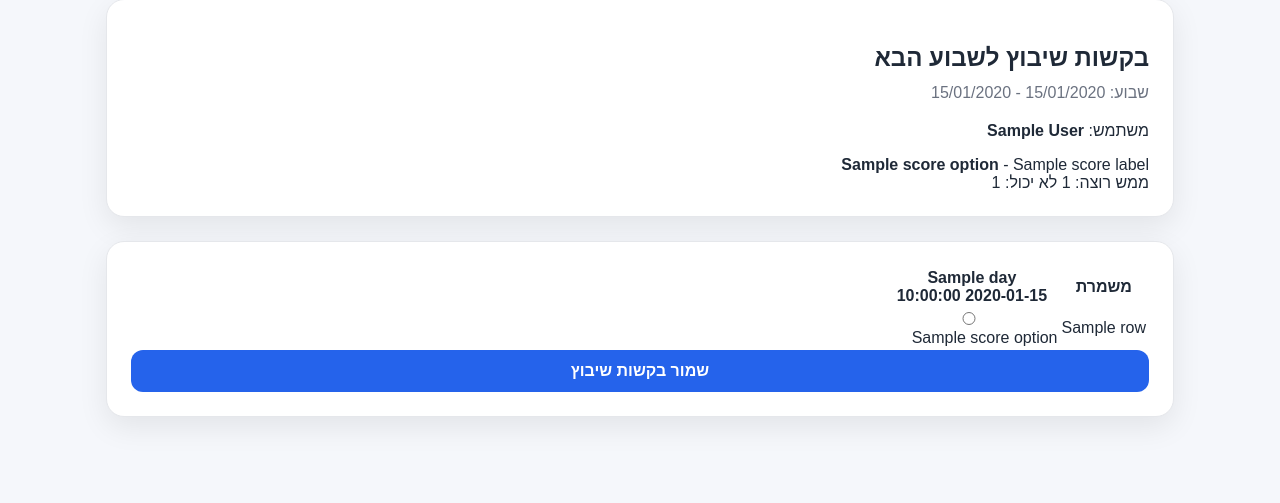
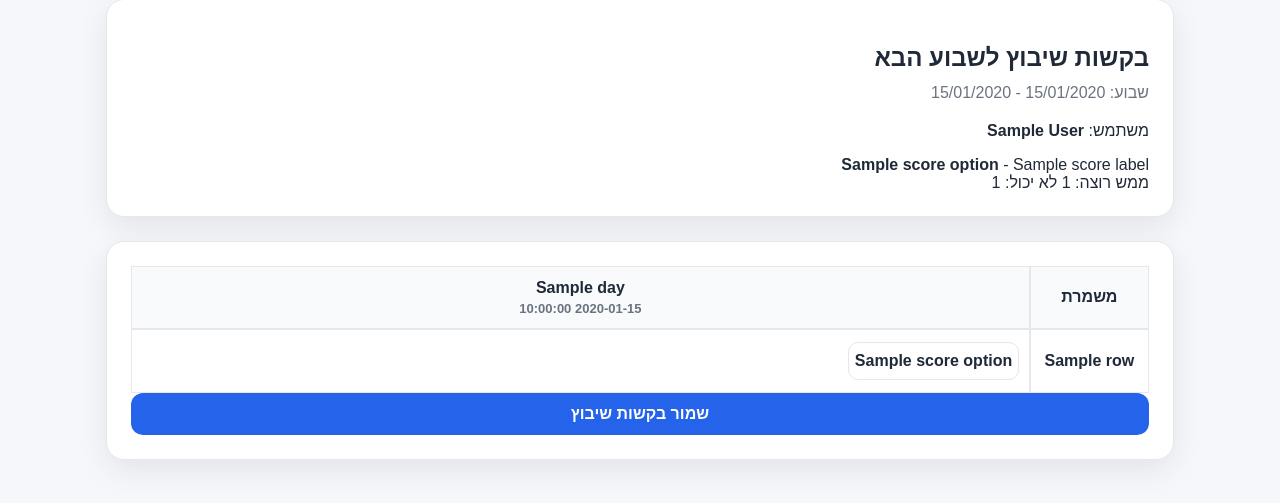
Before and after one commit to haggaikar-maker/shift-system, a FastAPI app: template app/templates/preferences.html in a window 1280 px wide. Shown: the part 76-579 px from the top of the page. Run offline with FastAPI, Linux system fonts and the light colour scheme; the template is opened without the code that fills it: most values are stand-ins (such as "Sample title", 1, 10 or a date in 2020).

Commit message:
Update style.css

```diff
--- a/app/static/css/style.css
+++ b/app/static/css/style.css
@@ -165,6 +165,127 @@ select {
     cursor: pointer;
     font-weight: bold;
 }
+.week-grid-wrap {
+    overflow-x: auto;
+}
+
+.week-grid-table {
+    width: 100%;
+    border-collapse: separate;
+    border-spacing: 0;
+    min-width: 980px;
+}
+
+.week-grid-table th,
+.week-grid-table td {
+    border: 1px solid var(--border);
+    padding: 12px 10px;
+    text-align: center;
+    vertical-align: middle;
+    background: white;
+}
+
+.week-grid-table thead th {
+    background: #f8fafc;
+    position: sticky;
+    top: 0;
+    z-index: 1;
+}
+
+.shift-type-header,
+.shift-type-cell {
+    min-width: 110px;
+    font-weight: bold;
+    background: #f8fafc;
+}
+
+.day-header {
+    min-width: 120px;
+}
+
+.day-date {
+    margin-top: 4px;
+    color: var(--muted);
+    font-size: 13px;
+}
+
+.pref-cell {
+    min-width: 140px;
+}
+
+.score-buttons {
+    display: grid;
+    grid-template-columns: repeat(5, 1fr);
+    gap: 6px;
+}
+
+.score-option {
+    cursor: pointer;
+}
+
+.score-option input {
+    display: none;
+}
+
+.score-option span {
+    display: inline-flex;
+    align-items: center;
+    justify-content: center;
+    width: 100%;
+    min-height: 38px;
+    border-radius: 10px;
+    border: 1px solid var(--border);
+    font-weight: bold;
+    transition: 0.15s ease-in-out;
+    user-select: none;
+}
+
+.score-option input:checked + span {
+    border: 2px solid #111827;
+    transform: scale(1.03);
+}
+
+.score-1 span {
+    background: #dcfce7;
+    color: #166534;
+}
+
+.score-2 span {
+    background: #e0f2fe;
+    color: #075985;
+}
+
+.score-3 span {
+    background: #f3f4f6;
+    color: #374151;
+}
+
+.score-4 span {
+    background: #fef3c7;
+    color: #92400e;
+}
+
+.score-5 span {
+    background: #fee2e2;
+    color: #991b1b;
+}
+
+@media (max-width: 768px) {
+    .score-buttons {
+        grid-template-columns: repeat(5, minmax(28px, 1fr));
+        gap: 4px;
+    }
+
+    .score-option span {
+        min-height: 34px;
+        font-size: 13px;
+        padding: 0;
+    }
+
+    .week-grid-table {
+        min-width: 860px;
+    }
+}
 
 .danger-button:hover {
     background: #991b1b;
```
